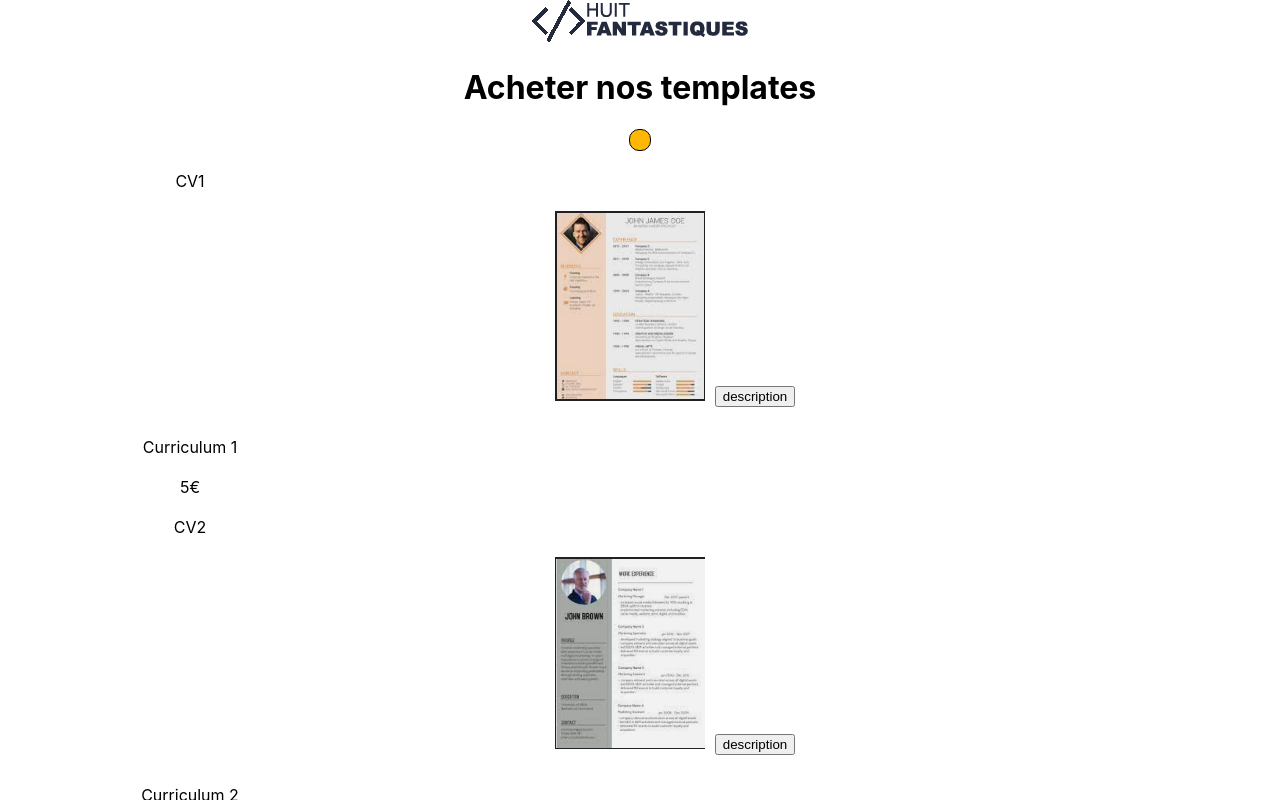
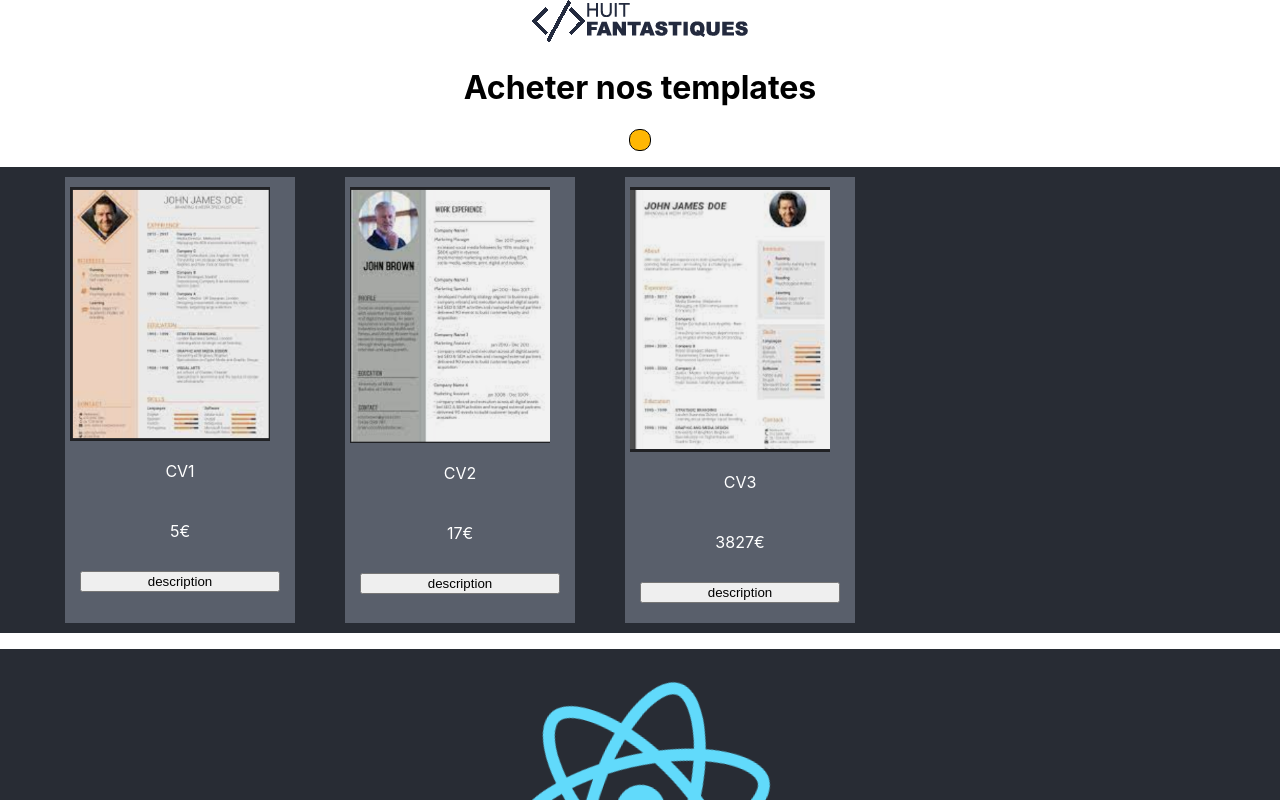
Before and after one commit to CharlesRLG/projet_reac, a React (Create React App) app: page / in a window 1280 px wide. Shown: the top 800 px of the page. Built offline with nearby package versions, Linux system fonts and the light colour scheme.

Commit message:
changement css

```diff
--- a/src/assets/img/objectList.css
+++ b/src/assets/img/objectList.css
@@ -1,3 +1,22 @@
 .imageCv {
-    width: 150px;
+    width: 200px;
 }
+
+.pageTableauComplet {
+    display: flex;
+    background: #282c34;
+}
+
+.tableauComplet {
+
+    display: flex;
+    flex-direction: column;
+    margin: 10px 25px;
+    padding: 10px 5px;
+    background: #595f6b;
+    color: white;
+}
+
+button {
+    min-width: 30px;
+}
--- a/src/components/color-picker-menu.js
+++ b/src/components/color-picker-menu.js
@@ -13,7 +13,7 @@ const PickerButton = styled.div`
   background-color: ${(props) => props.bgColor || "pink"};
   cursor: pointer;
 `;
-export default function App() {
+export default function app() {
   const [colorsList, setColorsList] = useState([
     "#FF6666",
     "#ffd166",
--- a/src/components/objectList.js
+++ b/src/components/objectList.js
@@ -13,21 +13,20 @@ let objectsList = [
 
 
 export default function objectListFunc() {
-  function handleClick(alert){
-    alert(alert)
+  function handleClick(start){
+    alert(start);
   }
 
   return (
-    <ul>
+    <ul class="pageTableauComplet">
       {objectsList.map(({name, description, price, image})=>(
-      <ul>
+      <ul class="tableauComplet">
+          <img src={image} class="imageCv"/>
+          {/* <button onClick={handleClick(description)}>plop</button> */}
           <li>{name}</li>
-            <img src={image} class="imageCv"/>
-            {/* <button onClick={handleClick(description)}>plop</button> */}
-            <button onClick={() => handleClick(description)}>description</button>
-
-          <li>{description}</li>
+          {/* <li>{description}</li> */}
           <li>{price}</li>
+          <button onClick={() => handleClick(description)}>description</button>
       </ul>
     ))}
     </ul>
```
